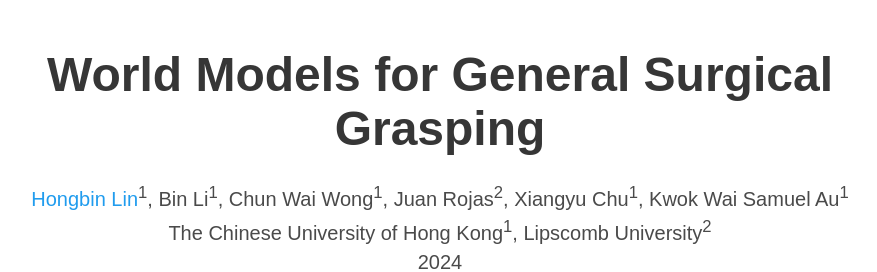
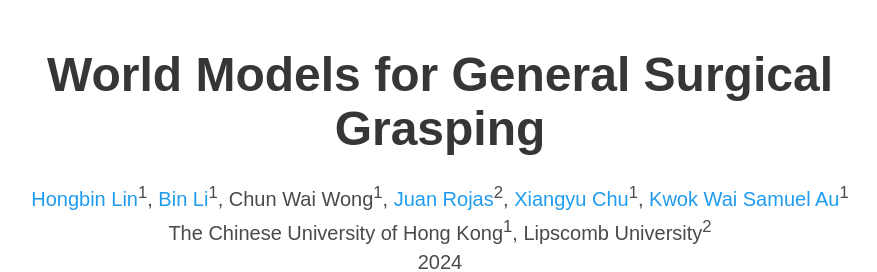
Before and after one commit to linhongbin/gas, a plain HTML site: page index.html in a window 1280 px wide. Shown: the top 272 px of the page, without its empty margins (200-1077 px from the left). Drawn offline with nearby package versions, Linux system fonts and the light colour scheme; some icons are missing; a web font is replaced by a local one.

Commit message:
update info

```diff
--- a/index.html
+++ b/index.html
@@ -57,11 +57,11 @@
               <!-- Paper authors -->
               <span class="author-block">
                 <a href="https://linhongbin.github.io/">Hongbin Lin</a><sup>1</sup>,
-                Bin Li<sup>1</sup>,
+              <a href="https://scholar.google.com/citations?user=eTrk2XQAAAAJ&hl=zh-CN">Bin Li</a><sup>1</sup>,
                 Chun Wai Wong<sup>1</sup>,
-                Juan Rojas<sup>2</sup>,
-                Xiangyu Chu<sup>1</sup>,
-                Kwok Wai Samuel Au<sup>1</sup>
+                <a href="https://scholar.google.com/citations?user=SA0aHKYAAAAJ&hl=en">Juan Rojas</a><sup>2</sup>,
+                <a href="https://xiangyuchu03.github.io/">Xiangyu Chu</a><sup>1</sup>,
+                <a href="https://biomedirobotics.com/au-kwok-wai-samuel/">Kwok Wai Samuel Au</a><sup>1</sup>
                   </div>
 
                   <div class="is-size-5 publication-authors">
```
